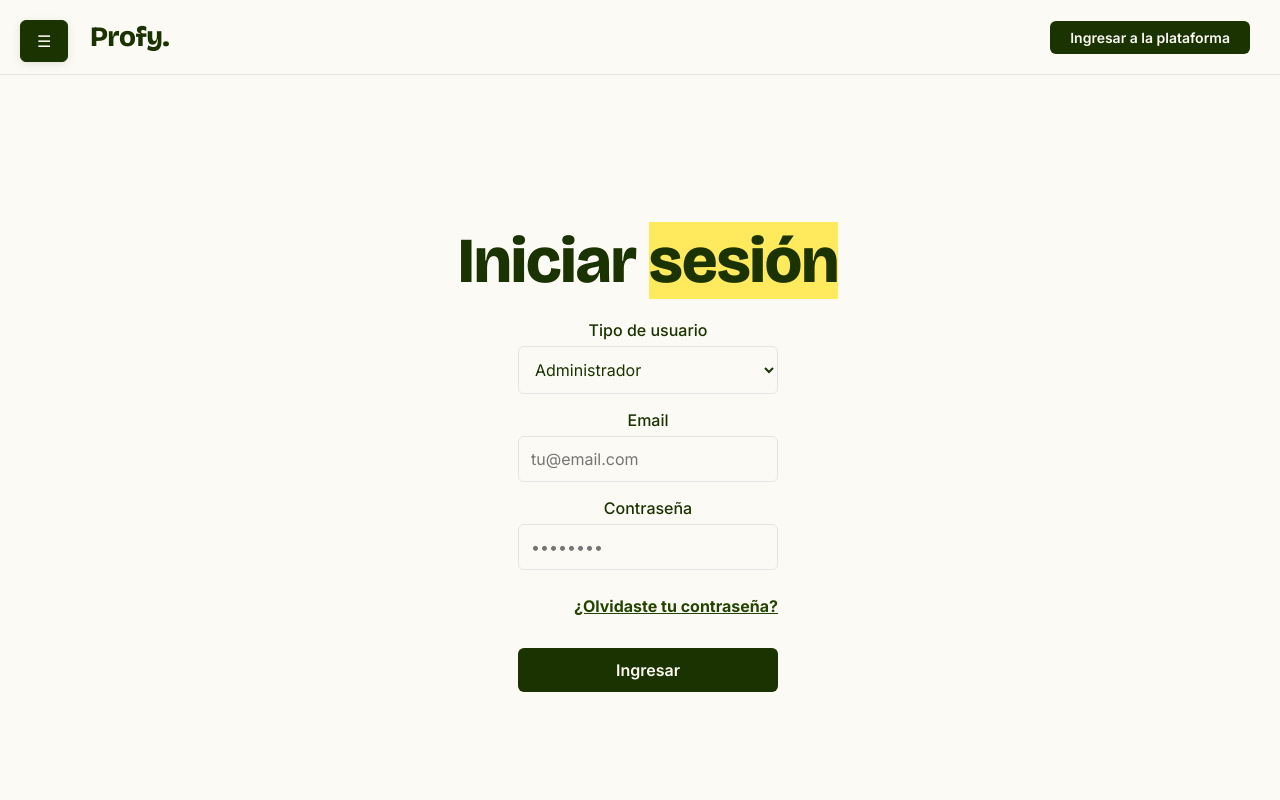
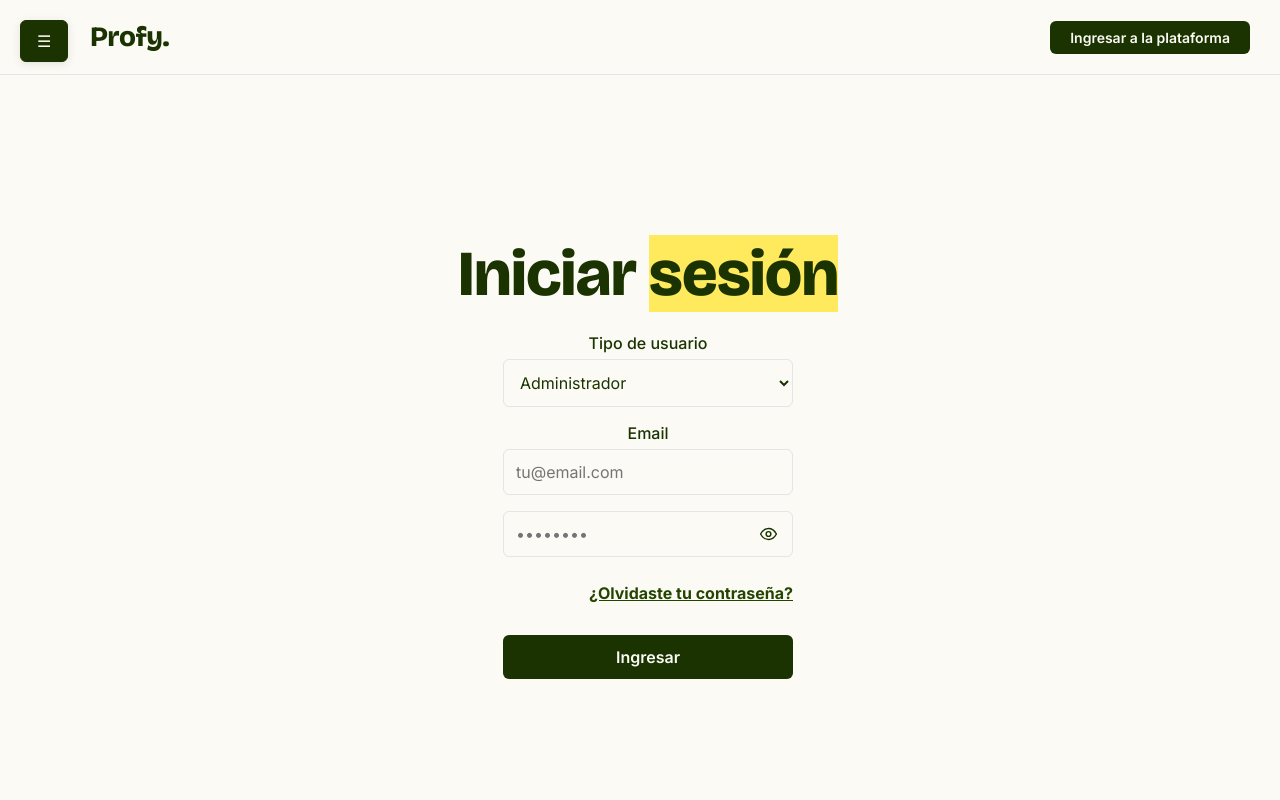
Before and after one commit to reniturani/proyecto-final-integrador, a React app in the folder frontend/: page / in a window 1280 px wide. Both pictures are taken after a click on the button "Ingresar a la plataforma". Shown: the top 800 px of the page. Built offline with nearby package versions, Linux system fonts and the light colour scheme; the HTML template or start-up script is replaced by a standard one.

Commit message:
agregar mostrar y ocultar contraseña en login

```diff
--- a/frontend/src/App.css
+++ b/frontend/src/App.css
@@ -179,6 +179,37 @@
   flex-direction: column;
   gap: 6px;
 }
+/* Campo de contraseña con botón para mostrar */
+.password-input-wrapper {
+  position: relative;
+  width: 100%;
+}
+
+.input-group .password-input-wrapper input {
+  width: 100%;
+  box-sizing: border-box;
+  padding: 12px 42px 12px 12px;
+  border: 1px solid var(--color-border);
+  border-radius: var(--radius-button);
+  font-size: 16px;
+  background: var(--color-background);
+  color: var(--color-text);
+}
+
+.password-toggle {
+  position: absolute;
+  right: 10px;
+  top: 50%;
+  transform: translateY(-50%);
+  border: none;
+  background: transparent;
+  padding: 5px;
+  color: var(--color-text);
+  cursor: pointer;
+  display: flex;
+  align-items: center;
+}
+
 
 .input-group label {
   font-weight: 500;
@@ -211,3 +242,45 @@
   margin-left: auto;
   margin-right: auto;
 }
+/* Campo de contraseña */
+.input-group .password-input-wrapper {
+    position: relative;
+    width: 100%;
+}
+
+.input-group .password-input-wrapper .password-input {
+    display: block;
+    width: 100%;
+    box-sizing: border-box;
+    padding: 12px 42px 12px 12px;
+    border: 1px solid var(--color-border);
+    border-radius: var(--radius-button);
+    font-size: 16px;
+    font-family: inherit;
+    background: var(--color-background);
+    color: var(--color-text);
+    outline: none;
+}
+
+.input-group .password-input-wrapper .password-input:focus {
+    border-color: var(--color-primary);
+}
+
+.input-group .password-input-wrapper .password-toggle {
+    position: absolute;
+    right: 10px;
+    top: 50%;
+    transform: translateY(-50%);
+    display: flex;
+    align-items: center;
+    justify-content: center;
+    padding: 5px;
+    border: none;
+    background: transparent;
+    color: var(--color-text);
+    cursor: pointer;
+}
+
+.input-group .password-input-wrapper .password-toggle:hover {
+    opacity: 0.7;
+}
--- a/frontend/src/pages/Login.jsx
+++ b/frontend/src/pages/Login.jsx
@@ -58,6 +58,7 @@
     function Login({ onNavegar }) {
     const [email, setEmail] = useState('')
     const [password, setPassword] = useState('')
+    const [mostrarPassword, setMostrarPassword] = useState(false) // Estado para controlar la visibilidad de la contraseña
     const [tipo, setTipo] = useState('administrador')
     const [error, setError] = useState('')
     const [cargando, setCargando] = useState(false)
@@ -159,15 +160,51 @@
             />
             </div>
 
-            <div className="input-group">
-            <label>Contraseña</label>
-            <input
-                type="password"
+            <div className="password-input-wrapper">
+    <input className="password-input"
+        type={mostrarPassword ? 'text' : 'password'}
         placeholder="••••••••"
         value={password}
         onChange={(e) => setPassword(e.target.value)}
         required
+        style={{
+        display: 'block',
+        width: '100%',
+        boxSizing: 'border-box',
+        padding: '12px 42px 12px 12px',
+        border: '1px solid var(--color-border)',
+        borderRadius: 'var(--radius-button)',
+        fontSize: '16px',
+        fontFamily: 'inherit',
+        background: 'var(--color-background)',
+        color: 'var(--color-text)'
+    }}
     />
+
+    <button className="password-toggle"
+        type="button"
+        onClick={() => setMostrarPassword(!mostrarPassword)}
+        aria-label={mostrarPassword ? 'Ocultar contraseña' : 'Mostrar contraseña'}
+
+    >
+        {mostrarPassword ? (
+            <svg width="19" height="19" viewBox="0 0 24 24"
+                fill="none" stroke="currentColor" strokeWidth="1.8"
+                strokeLinecap="round" strokeLinejoin="round">
+                <path d="m3 3 18 18" />
+                <path d="M10.6 10.6a2 2 0 0 0 2.8 2.8" />
+                <path d="M9.9 5.2A10.8 10.8 0 0 1 12 5c6.3 0 10 7 10 7a14 14 0 0 1-4 4.7" />
+                <path d="M6.2 6.2C3.5 8 2 12 2 12s3.7 7 10 7c1 0 2-.2 2.8-.5" />
+            </svg>
+        ) : (
+            <svg width="19" height="19" viewBox="0 0 24 24"
+                fill="none" stroke="currentColor" strokeWidth="1.8"
+                strokeLinecap="round" strokeLinejoin="round">
+                <path d="M2 12s3.7-7 10-7 10 7 10 7-3.7 7-10 7S2 12 2 12Z" />
+                <circle cx="12" cy="12" r="3" />
+            </svg>
+        )}
+    </button>
 </div>
 
             {/*enlace para recuperar la contraseña*/}
```
Lines whose indentation alone changed are shown as unchanged.
